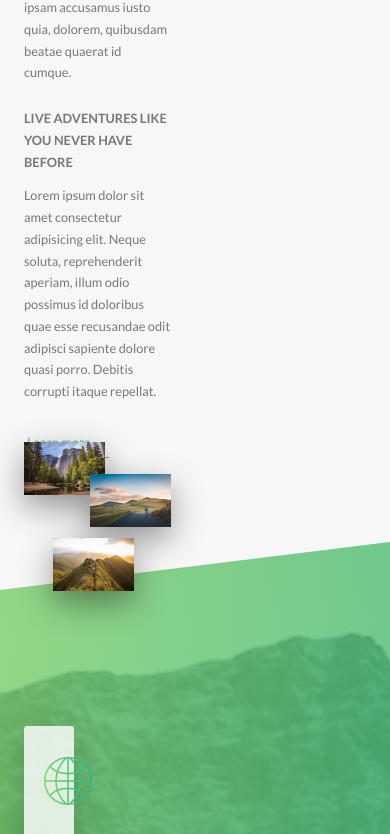
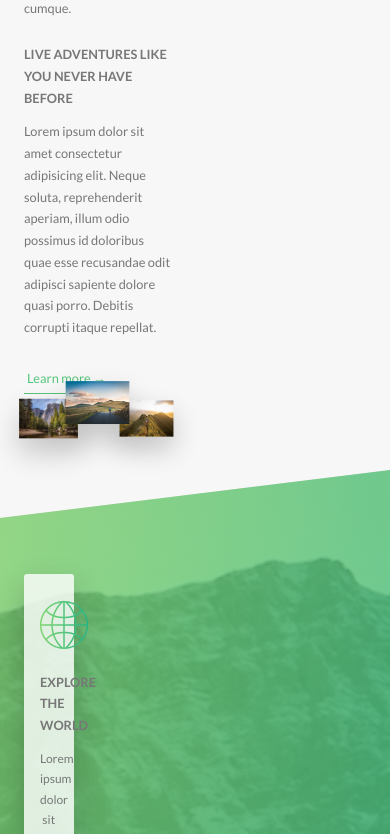
Before and after one commit to shaunak-badani/Natours-React, a React (Vite) app: page / in a window 390 px wide. Shown: the part 1154-1988 px from the top of the page. Built offline with nearby package versions, Linux system fonts and the light colour scheme.

Commit message:
Made card and composition responsive

```diff
--- a/src/components/Card.scss
+++ b/src/components/Card.scss
@@ -1,4 +1,5 @@
 @use "../styles/variables" as *;
+@use "../styles/mixins" as *;
 
 .card {
     // FUNCTIONALITY
@@ -23,7 +24,7 @@
         box-shadow: 0 1.5rem 4rem rgba($color-black, 0.15);
 
         &Front {
-
+            background-color: $color-white;
         }
 
         &Back {
@@ -154,4 +155,53 @@
         font-size: 6rem;
         font-weight: 100;
     }
+
+
+
+
+    @include respond(tab-port) {
+
+        height: auto;
+        border-radius: 3px;
+        background-color: $color-white;
+        box-shadow: 0 1.5rem 4rem rgba($color-black, 0.15);
+
+        &Side {
+            height: auto;
+            position: relative;
+            box-shadow: none;
+
+
+            &Back {
+                transform: rotateY(0);
+                clip-path: polygon(0 15%, 100% 0%, 100% 100%, 0% 100%);
+            }
+        }
+
+        &Details {
+            padding: 1rem 3rem;
+        }
+
+
+        // Back side styling
+        &Cta {
+            position: relative;
+            top: 0;
+            left: 0;
+            width: 100%;
+            transform: translate(0);
+
+            padding: 7rem 4rem 4rem 4rem;
+        }
+
+        &PriceBox {
+            margin-bottom: 3rem;
+        }
+
+        &PriceValue {
+            font-size: 4rem;
+            font-weight: 300;
+        }
+
+    }
 }
--- a/src/components/CenterText.tsx
+++ b/src/components/CenterText.tsx
@@ -1,4 +1,4 @@
-import "../styles/UtilityClasses.css"
+import "../styles/UtilityClasses.scss"
 
 import { type ReactNode } from "react";
 
--- a/src/components/Composition.scss
+++ b/src/components/Composition.scss
@@ -1,4 +1,5 @@
 @use "../styles/variables" as *;
+@use "../styles/mixins" as *;
 
 .composition {
     position: relative;
@@ -12,19 +13,45 @@
         transition: all 0.2s;
         outline-offset: 2rem;
 
+        @include respond(tab-port) {
+            float: left;
+            position: relative;
+            width: 33.333%;
+            box-shadow: 0 1.5rem 3rem rgba($color-black, 0.2);
+        }
+
         &P1 {
             left: 0;
             top: -2rem;
+
+            @include respond(tab-port) {
+                top: 1rem;
+                left: 0;
+                transform: scale(1.2);
+            }
         }
 
         &P2 {
             right: 0;
             top: 2rem;
+
+            @include respond(tab-port) {
+                top: -1rem;
+                left: 0;
+                transform: scale(1.3);
+                z-index: 100;
+            }
         }
 
         &P3 {
             left: 20%;
             top: 10rem;
+
+            @include respond(tab-port) {
+                top: 1rem;
+                left: 0;
+                transform: scale(1.1);
+            }
         }
 
         &:hover {
--- a/src/components/FeatureBox.scss
+++ b/src/components/FeatureBox.scss
@@ -1,4 +1,5 @@
 @use '../styles/variables' as *;
+@use '../styles/mixins' as *;
 
 
 .featureBox {
@@ -9,6 +10,10 @@
     border-radius: 3px;
     box-shadow: 0 1.5rem 4rem rgba($color-black, 0.2);
     transition: transform 0.2s;
+
+    @include respond(tab-port) {
+        padding: 2rem;
+    }
 
     &Icon {
         font-size: 6rem;
@@ -21,6 +26,10 @@
         -webkit-background-clip: text;
         color: transparent;
 
+        @include respond(tab-port) {
+            margin-bottom: 0;
+        }
+
     }
 
     &:hover {
--- a/src/pages/About.module.scss
+++ b/src/pages/About.module.scss
@@ -1,9 +1,14 @@
 @use "../styles/variables" as *;
 @use "../styles/typography" as *;
+@use "../styles/mixins" as *;
 
 .sectionAbout
 {
     background-color: $color-grey-light-1;
     padding: 25rem 0;
     margin-top: -20vh;
+
+    @include respond(tab-port) {
+        padding: 20rem 0;
+    }
 }
--- a/src/pages/About.tsx
+++ b/src/pages/About.tsx
@@ -2,7 +2,7 @@ import CenterText from "../components/CenterText";
 import Col from "../components/Col";
 import Row from "../components/Row";
 import styles from "./About.module.scss";
-import "../styles/UtilityClasses.css";
+import "../styles/UtilityClasses.scss";
 
 import { HeadingSecondary, HeadingTertiary } from "../components/Headings";
 import Paragraph from "../components/Paragraph";
--- a/src/pages/Booking.tsx
+++ b/src/pages/Booking.tsx
@@ -4,7 +4,7 @@ import { HeadingSecondary } from "../components/Headings";
 import Row from "../components/Row";
 import "./Booking.scss";
 import btnStyles from "../components/Button.module.scss";
-import "../styles/UtilityClasses.css";
+import "../styles/UtilityClasses.scss";
 
 const Booking = () => {
 
--- a/src/pages/Feature.scss
+++ b/src/pages/Feature.scss
@@ -1,5 +1,6 @@
 @use "../styles/variables" as *;
 @use "../styles/typography" as *;
+@use "../styles/mixins" as *;
 
 .sectionFeatures
 {
@@ -17,4 +18,8 @@
     & > * {
         transform: skewY(7deg);
     }
+
+    @include respond(tab-port) {
+        padding: 10rem 0;
+    }
 }
--- a/src/pages/Footer.scss
+++ b/src/pages/Footer.scss
@@ -16,6 +16,10 @@
         // since image is inline it centers it
         text-align: center;
         margin-bottom: 8rem;
+
+        @include respond(tab-port) {
+            margin-bottom: 6rem;
+        }
     }
 
     &Logo {
--- a/src/pages/Stories.scss
+++ b/src/pages/Stories.scss
@@ -1,6 +1,11 @@
 @use "../styles/variables" as *;
+@use "../styles/mixins" as *;
 
 .sectionStories {
     padding: 15rem 0;
 
+    @include respond(tab-port) {
+        padding: 10rem 0;
+    }
+
 }
--- a/src/pages/Tours.scss
+++ b/src/pages/Tours.scss
@@ -1,9 +1,14 @@
 @use "../styles/variables" as *;
 @use "../styles/typography" as *;
+@use "../styles/mixins" as *;
 
 .sectionTours
 {
     background-color: $color-grey-light-1;
     padding: 25rem 0 15rem 0;
     margin-top: -11.5rem;
+
+    @include respond(tab-port) {
+        padding: 20rem 0 10rem 0;
+    }
 }
--- a/src/styles/UtilityClasses.css
+++ b/src/styles/UtilityClasses.scss
@@ -1,3 +1,5 @@
+
+@use "../styles/mixins" as *;
 
 /* It is standard practice to write !important on utility classes */
 .uMarginBottomSmall {
@@ -6,11 +8,19 @@
 
 .uMarginBottomMedium {
     margin-bottom: 4rem !important;
+
+    @include respond(tab-port) {
+        margin-bottom: 3rem !important;
+    }
 }
 
 
 .uMarginBottomBig {
     margin-bottom: 8rem !important;
+
+    @include respond(tab-port) {
+        margin-bottom: 5rem !important;
+    }
 }
 
 .uMarginTopBig {
```
